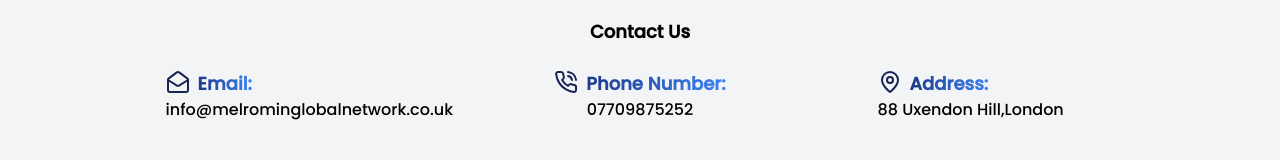
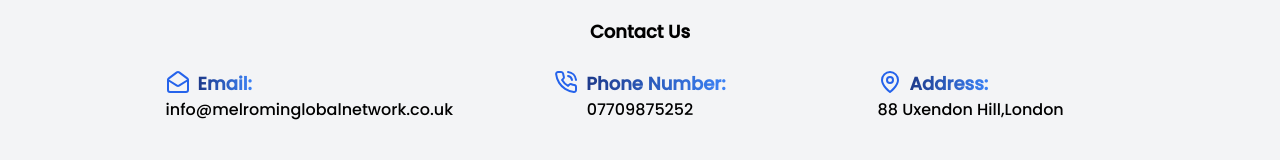
Before and after one commit to melika760/MelrominGlobalNetwork, a Next.js app: page / in a window 1280 px wide. Shown: the part 3802-3962 px from the top of the page. Built offline with nearby package versions, Linux system fonts and the light colour scheme; no server answers.

Commit message:
Update Footer.jsx

```diff
--- a/app/_components/Footer.jsx
+++ b/app/_components/Footer.jsx
@@ -17,15 +17,15 @@ const Footer = () => {
       <ul className="mt-6 grid grid-cols-1 lg:grid-cols-3 lg:justify-items-center lg:text-center gap-4 md:gap-8">
 
         <li>
-          <span className='text-lg font-semibold flex  max-sm:text-md'><MailOpen className='mr-2 max-sm:w-4 text-blue-950 '/><strong className=' bg-gradient-to-r from-blue-900  to-blue-500 bg-clip-text text-transparent'>Email:</strong></span>info@melrominglobalnetwork.co.uk
+          <span className='text-lg font-semibold flex  max-sm:text-md'><MailOpen className='mr-2 max-sm:w-4 text-primary '/><strong className=' bg-gradient-to-r from-blue-900  to-blue-500 bg-clip-text text-transparent'>Email:</strong></span>info@melrominglobalnetwork.co.uk
         </li>
 
         <li>
-        <span className='text-lg font-semibold flex  max-sm:text-md'><PhoneCall className='mr-2 max-sm:w-4 text-blue-950 '/><strong className=' bg-gradient-to-r from-blue-900  to-blue-500 bg-clip-text text-transparent'>Phone Number:</strong></span> 07709875252
+        <span className='text-lg font-semibold flex  max-sm:text-md'><PhoneCall className='mr-2 max-sm:w-4 text-primary '/><strong className=' bg-gradient-to-r from-blue-900  to-blue-500 bg-clip-text text-transparent'>Phone Number:</strong></span> 07709875252
         </li>
 
         <li>
-         <span className='text-lg font-semibold flex  max-sm:text-md'><MapPin className='mr-2 max-sm:w-4 text-blue-950 '/><strong className=' bg-gradient-to-r from-blue-900  to-blue-500 bg-clip-text text-transparent'>Address:</strong></span> 88 Uxendon Hill,London
+         <span className='text-lg font-semibold flex  max-sm:text-md'><MapPin className='mr-2 max-sm:w-4 text-primary '/><strong className=' bg-gradient-to-r from-blue-900  to-blue-500 bg-clip-text text-transparent'>Address:</strong></span> 88 Uxendon Hill,London
         </li>
 
       </ul>
```
